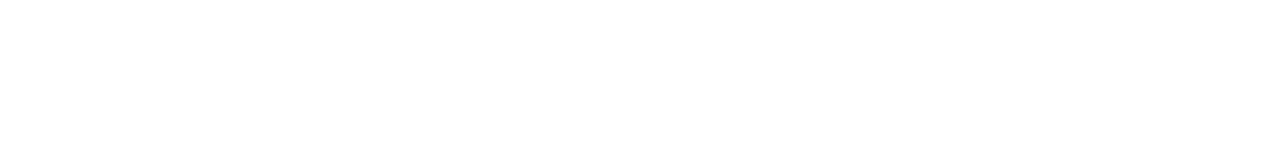
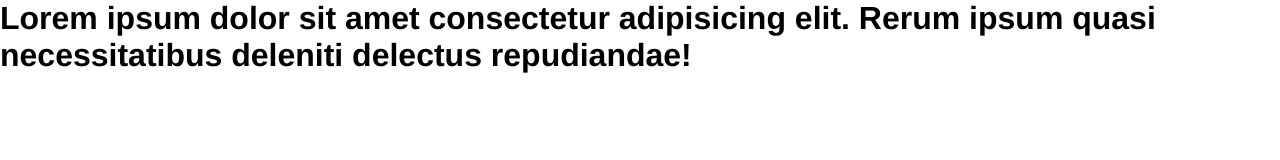
Before and after one commit to AbiolaCodez/MyfirstGithubProject, a plain HTML site: page index.html in a window 1280 px wide. Drawn offline with Linux system fonts and the light colour scheme.

Commit message:
files updated

```diff
--- a/index.html
+++ b/index.html
@@ -7,6 +7,6 @@
     <link rel="stylesheet" href="./landingpage.css">
 </head>
 <body>
-
+    <h1>Lorem ipsum dolor sit amet consectetur adipisicing elit. Rerum ipsum quasi necessitatibus deleniti delectus repudiandae!</h1>
 </body>
 </html>
```
